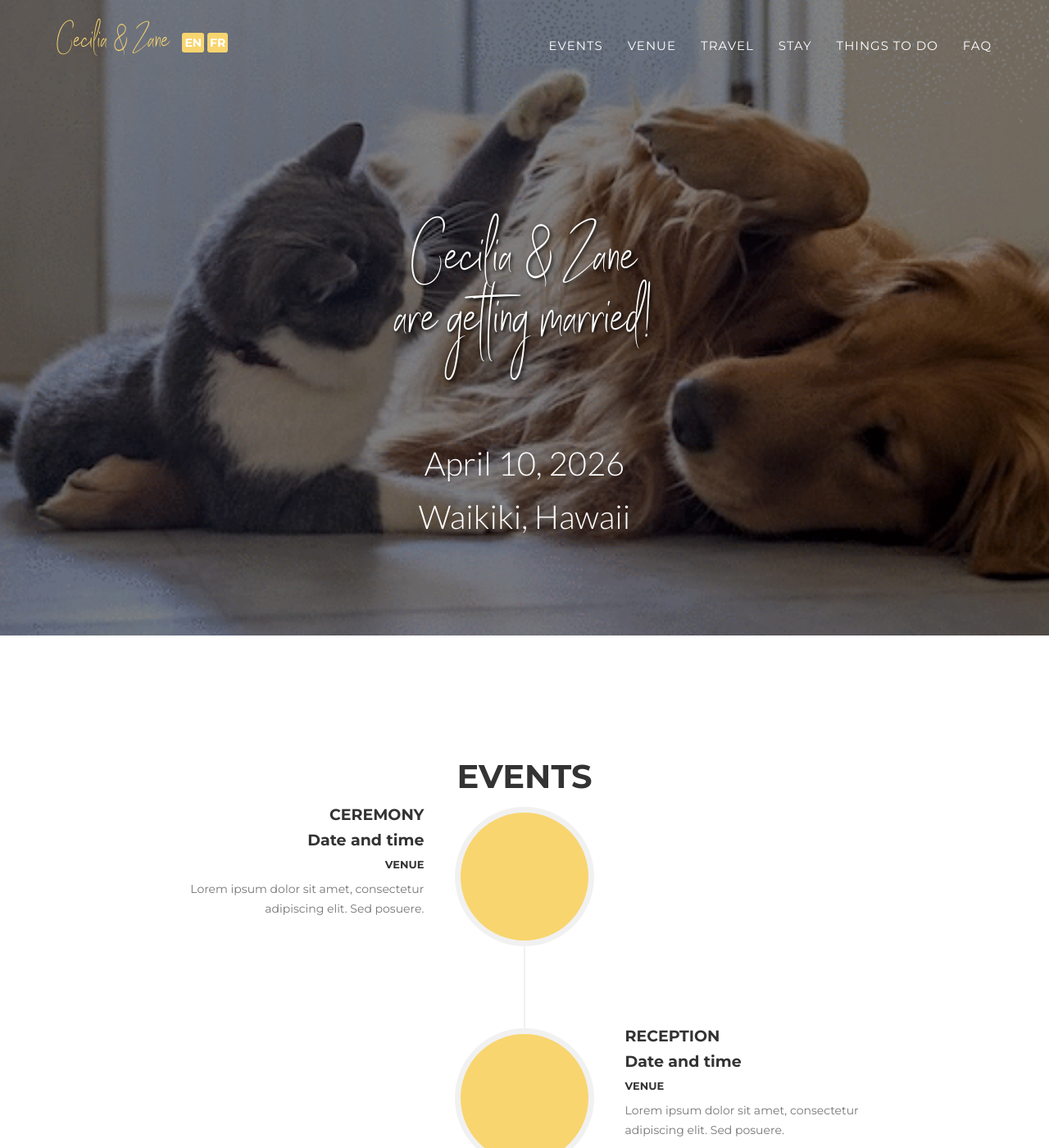
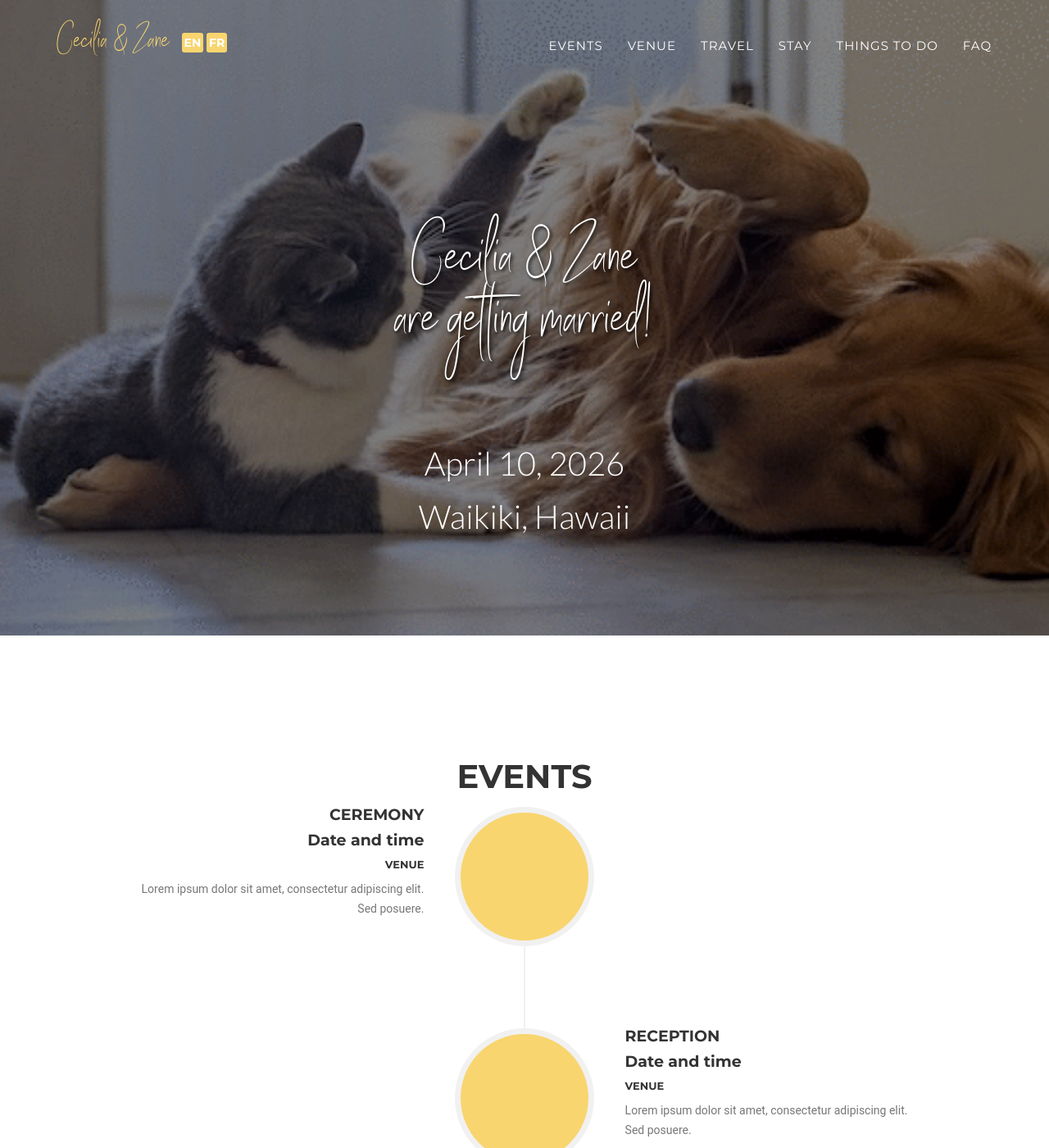
Before and after one commit to ceciliaxli/wedding-website, a Jekyll site: the page built from index.html, in a window 1280 px wide and 1400 px high. Shown: the whole window at 82% size. Built offline with Jekyll 4.4.1, drawn with Linux system fonts in a browser that asks for light colours; some web fonts are replaced.

Commit message:
Update agency.css

```diff
--- a/_includes/css/agency.css
+++ b/_includes/css/agency.css
@@ -6,8 +6,7 @@
 
 body {
     overflow-x: hidden;
-    /*font-family: "Roboto Slab","Helvetica Neue",Helvetica,Arial,sans-serif;*/
-    font-family: Montserrat,"Helvetica Neue",Helvetica,Arial,sans-serif;
+    font-family: Roboto,"Helvetica Neue",Helvetica,Arial,sans-serif;
     color: #{{ site.data.template.color.secondary-dark }};
 }
 
```
